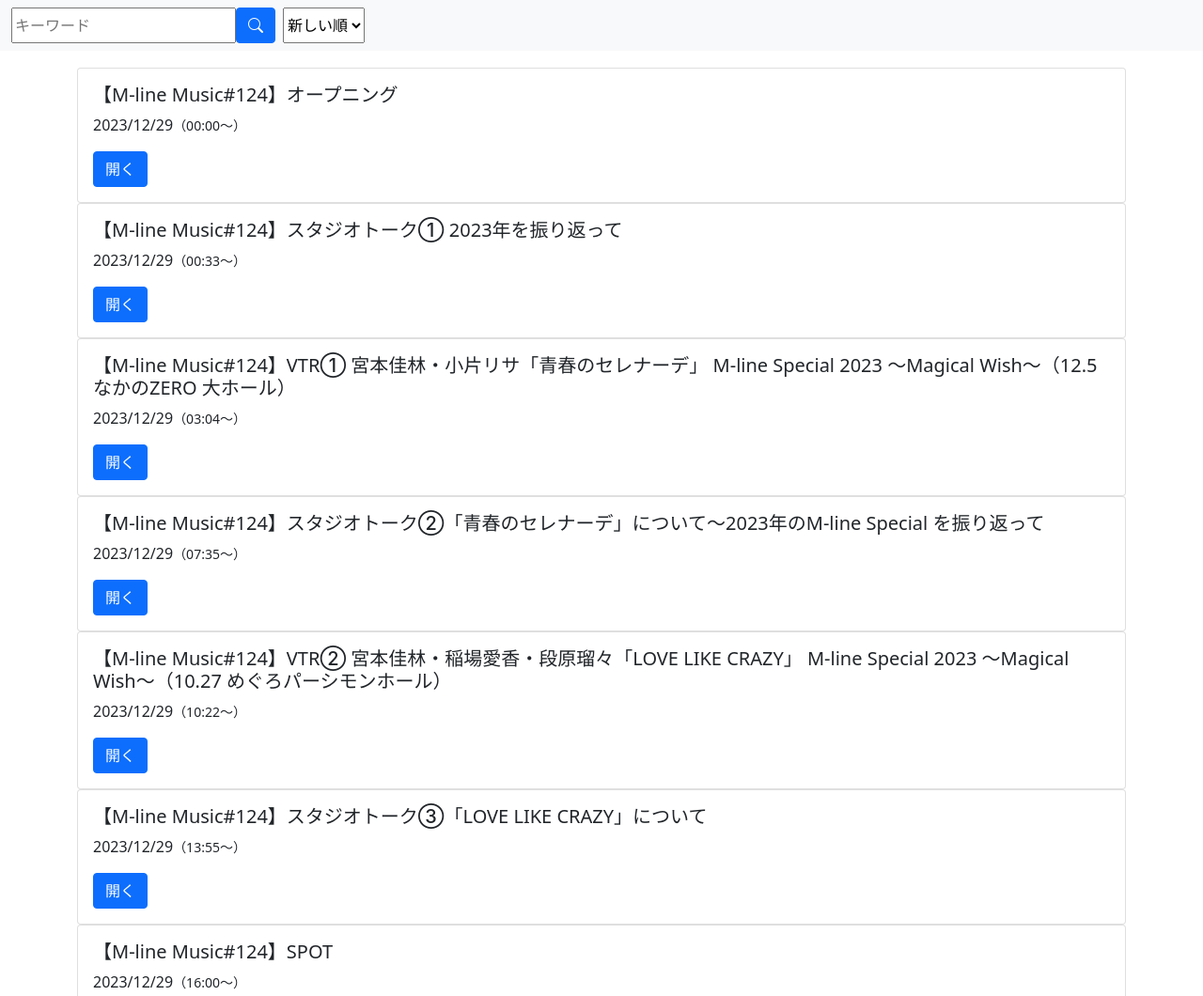
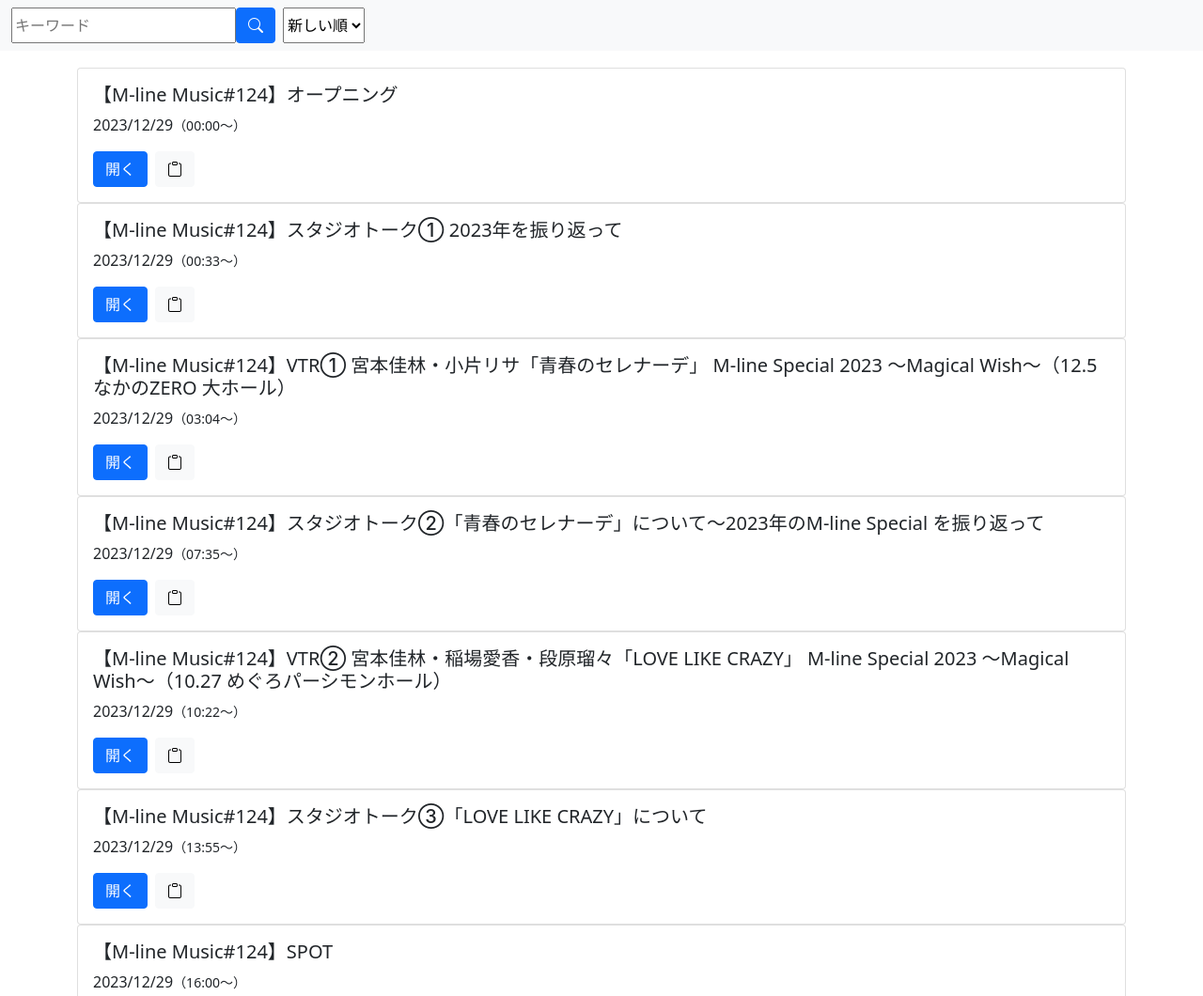
Before and after one commit to yfa33676/yfa33676.github.io, a plain HTML site: page mline/index.html in a window 1280 px wide. Shown: the top 1060 px of the page at 94% size. Drawn offline with nearby package versions, Linux system fonts and the light colour scheme.

Commit message:
URLコピーボタン

```diff
--- a/mline/index.html
+++ b/mline/index.html
@@ -70,8 +70,9 @@
            '<div class="card-body">' +
              '<h5 class="card-title">' + links[i]['タイトル'] + '</h5>' +
              '<p class="card-text">' + links[i]['公開日']  + '<small>（' + links[i]['時間'] + '～）</small></p>' +
-             '<a href="' + links[i]['URL'] + '" target="_blank" " class="btn btn-primary">開く</a>' +
-          '</div>' +
+             '<a href="' + links[i]['URL'] + '" target="_blank" " class="btn btn-primary me-2">開く</a>' +
+             '<button class="btn btn-light" onclick=navigator.clipboard.writeText("' + links[i]['URL'] + '")><i class="bi bi-clipboard"></i></button>' +
+            '</div>' +
           '</div>'
         );
       }
```
